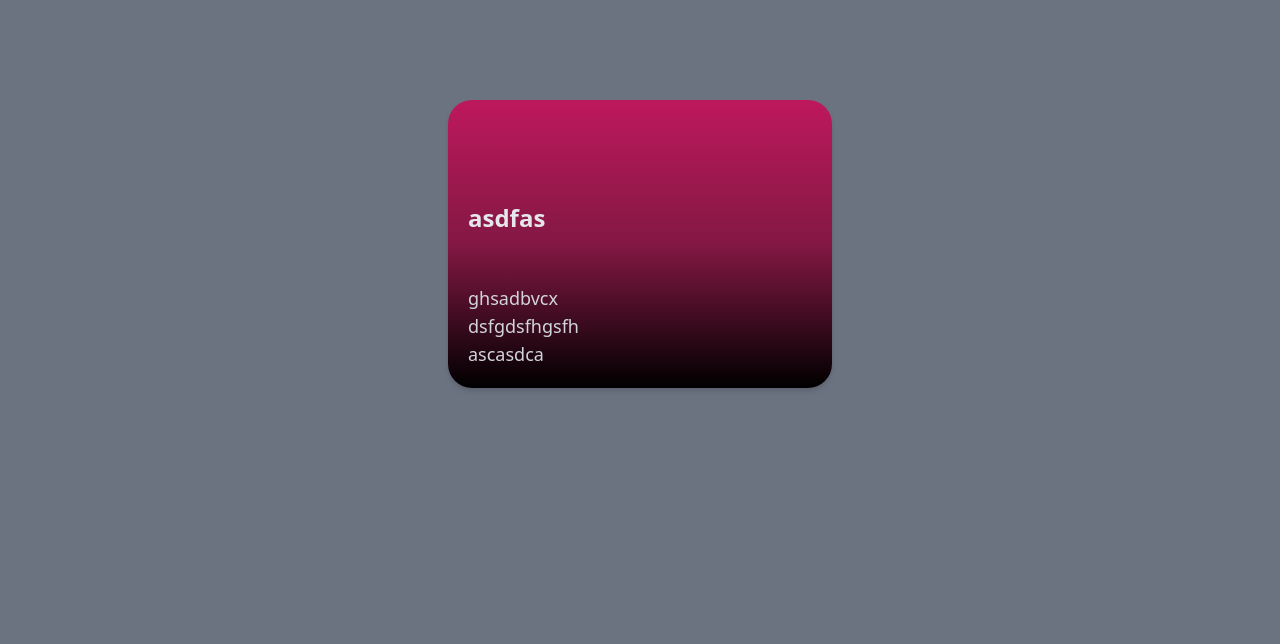
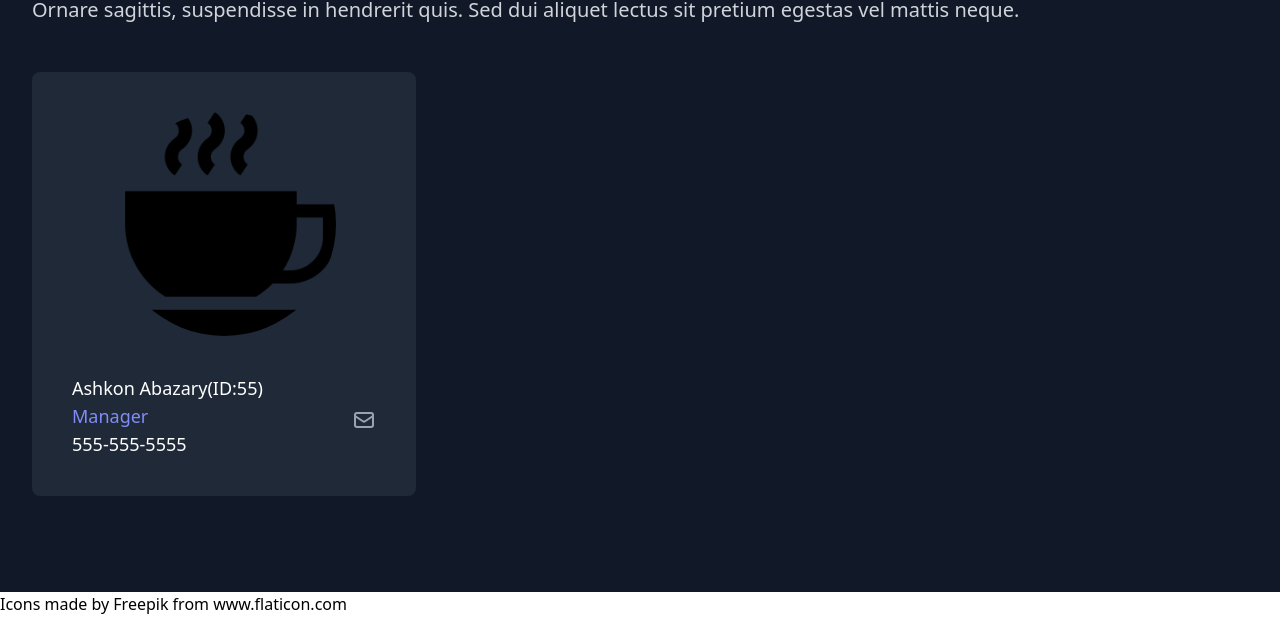
Before and after one commit to aabazary/team-profile-generator, a website: page index.html in a window 1280 px wide. Shown: the part 156-800 px from the top of the page. Drawn offline with nearby package versions, Linux system fonts and the light colour scheme.

Commit message:
updated images, cleaned up some work

```diff
--- a/index.html
+++ b/index.html
@@ -1,3 +1,4 @@
+
 <!DOCTYPE html>
 <html lang="en">
 <head>
@@ -8,24 +9,47 @@
     <title></title>
 </head>
 <body>
-    <div class="min-h-screen bg-gray-500 py-6 flex flex-col justify-center sm:py-12">
-        <div class="flex space-x-4 px-4 justify-around">
+    <!-- This example requires Tailwind CSS v2.0+ -->
+<div class="bg-gray-900">
+  <div class="mx-auto py-12 px-4 max-w-7xl sm:px-6 lg:px-8 lg:py-24">
+    <div class="space-y-12">
+      <div class="space-y-5 sm:space-y-4 md:max-w-xl lg:max-w-3xl xl:max-w-none">
+        <h2 class="text-3xl font-extrabold text-white tracking-tight sm:text-4xl">Meet our team</h2>
+        <p class="text-xl text-gray-300">Ornare sagittis, suspendisse in hendrerit quis. Sed dui aliquet lectus sit pretium egestas vel mattis neque.</p>
+      </div>
+      <ul class="space-y-4 sm:grid sm:grid-cols-2 sm:gap-6 sm:space-y-0 lg:grid-cols-3 lg:gap-8">
+      <li class="py-10 px-6 bg-gray-800 text-center rounded-lg xl:px-10 xl:text-left">
+<div class="space-y-6 xl:space-y-10">
+  <img class="mx-auto h-40 w-40 rounded-full xl:w-56 xl:h-56" src="./images/Manager.png" alt="">
+  <div class="space-y-2 xl:flex xl:items-center xl:justify-between">
+    <div class="font-medium text-lg leading-6 space-y-1">
+      <h3 class="text-white">Ashkon Abazary(ID:55)</h3>
+      <p class="text-indigo-400">Manager</p>
+      <p class="text-white">555-555-5555</p>
+    </div>
 
-          <div class="bg-gradient-to-t from-black via-pink-900 to-pink-700  h-72 w-28 md:w-96 md:rounded-3xl rounded-full shadow-md relative flex flex-col items-center justify-between md:items-start py-5 md:p-5 transition-all duration-150">
+    <ul class="flex justify-center space-x-5">
+    <li>
+    <a href='mailto:asdfs@adsfasd.com'
+    class="text-gray-400 hover:text-gray-300">
+      <span class="sr-only">Mail</span>
+      <svg class="h-6 w-6 text-gray-400" xmlns="http://www.w3.org/2000/svg" fill="none" viewBox="0 0 24 24" stroke="currentColor" aria-hidden="true">
+        <path stroke-linecap="round" stroke-linejoin="round" stroke-width="2" d="M3 8l7.89 5.26a2 2 0 002.22 0L21 8M5 19h14a2 2 0 002-2V7a2 2 0 00-2-2H5a2 2 0 00-2 2v10a2 2 0 002 2z" />
+      </svg>
+    </a>
+    </li>
+    </ul>
+  </div>
+</div>
+</li>
+      <!-- People Go Here -->
 
-            <img class="" src="" alt="" />
+      </ul>
+    </div>
+  </div>
+</div>
 
 
-            <div class="transform -rotate-90 md:rotate-0 align-middle text-2xl font-semibold text-gray-200 text-center m-auto md:m-0 md:mt-8">asdfas</div>
-            <ul class="text-lg text-gray-300 font-light hidden md:block">
-              <li>ghsadbvcx</li>
-              <li>dsfgdsfhgsfh</li>
-              <li>ascasdca</li>
-            </ul>
-
-          </div>
-        </div>
-      </div>
-
 </body>
+<div>Icons made by <a href="https://www.freepik.com" title="Freepik">Freepik</a> from <a href="https://www.flaticon.com/" title="Flaticon">www.flaticon.com</a></div>
 </html>
```
Also changed, not shown: index.js (+67 -26 lines), images/Engineer.png (added), images/Intern.png (added), images/Manager.png (added).
